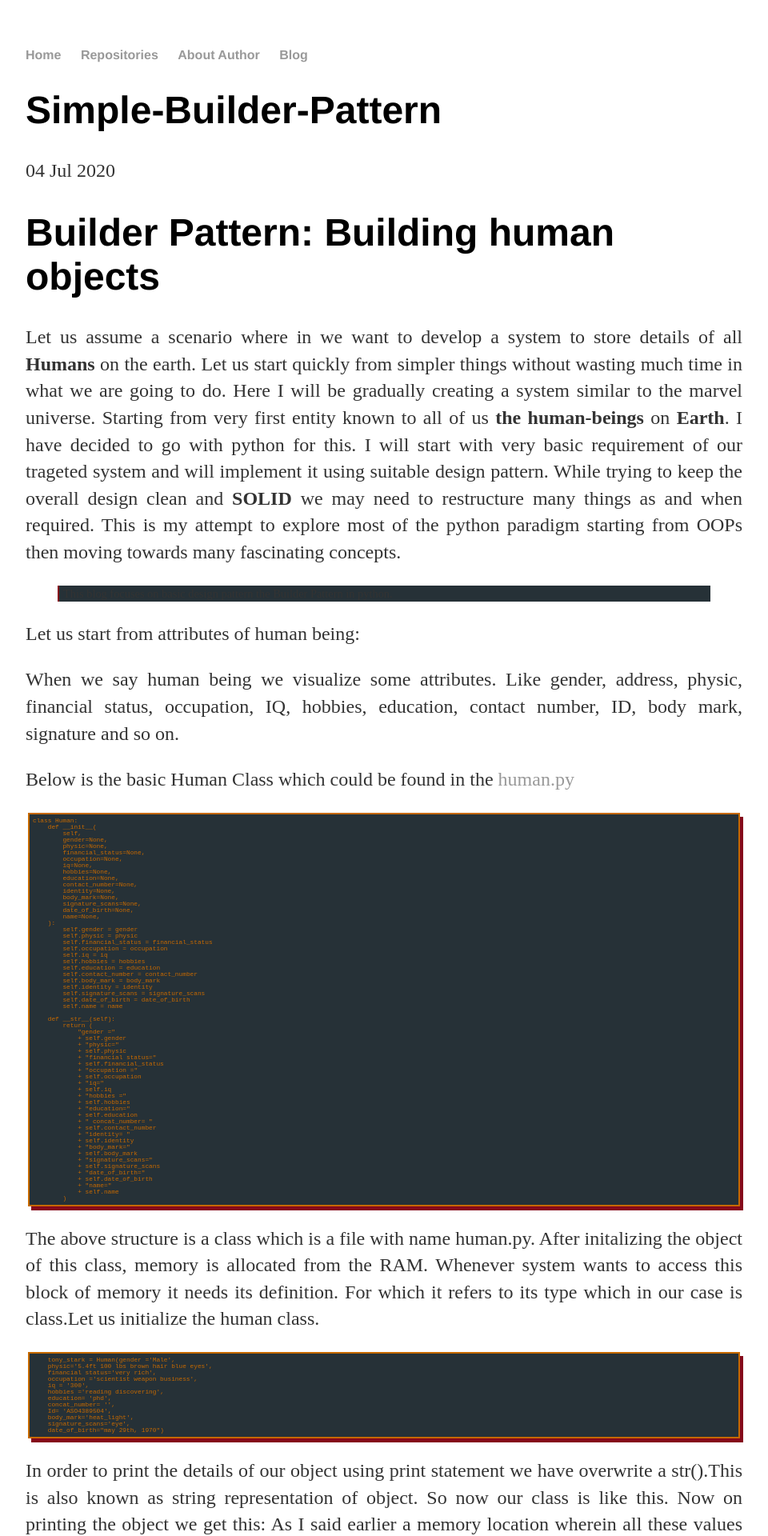
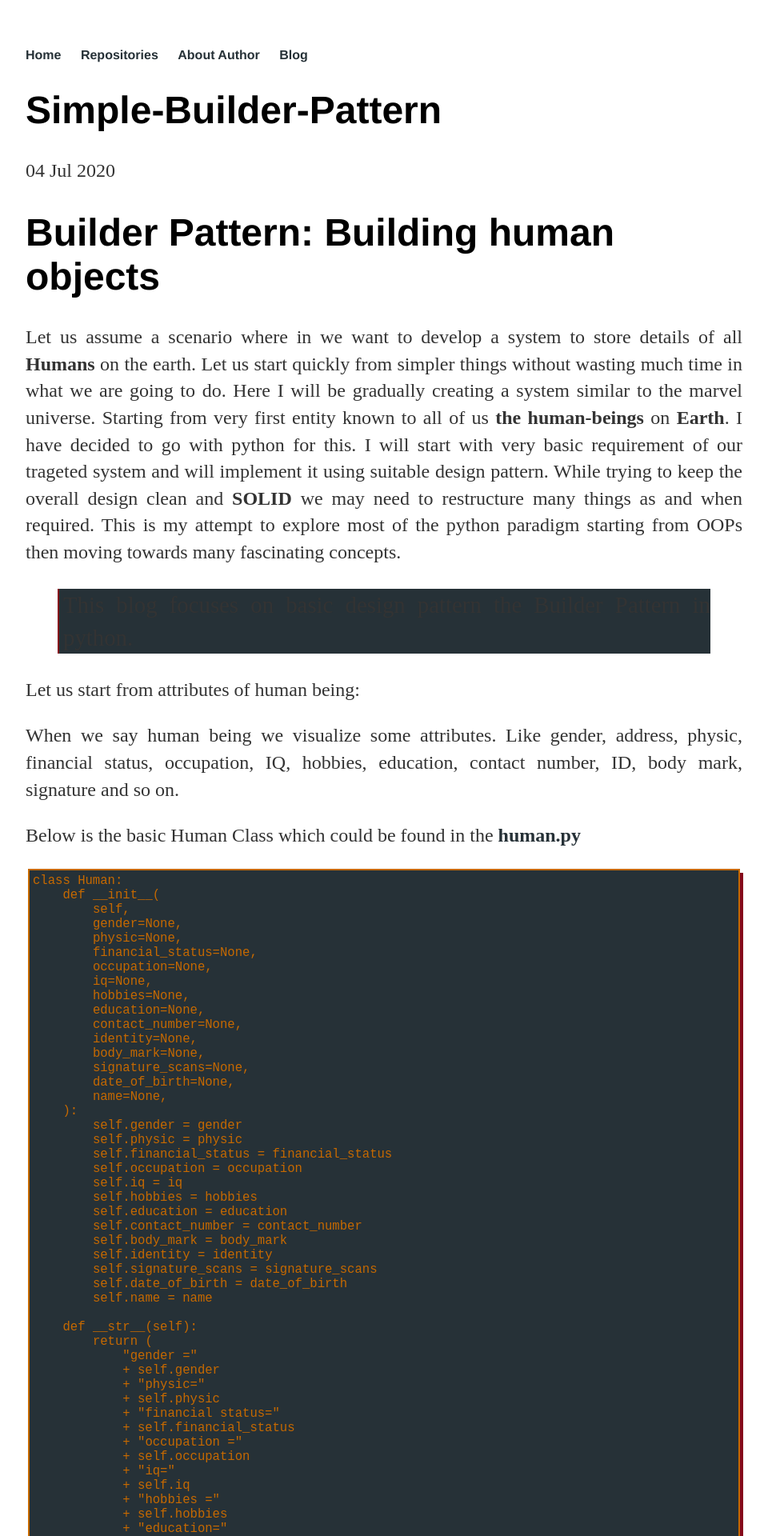
Before and after one commit to devchait/devchait.github.io, a Jekyll site: the page built from docs/_posts/2020-07-04-builder-pattern.md, in a window 1280 px wide. Shown: the top 1920 px of the page at 80% size, without its empty margins (160-1120 px from the left). Built offline with Jekyll 4.4.1, drawn with Linux system fonts in a browser that asks for light colours; comment, search, counter and statistics services are not loaded.

Commit message:
changing the color

```diff
--- a/stylesheets/main.css
+++ b/stylesheets/main.css
@@ -15,7 +15,8 @@ nav ul li, footer ul li {
 }
 a {
     text-decoration: none;
-    color: #999;
+    font-weight: bold;
+    color: #263137;
 }
 a:hover {
     text-decoration: underline;
@@ -50,12 +51,12 @@ blockquote {
   padding: 0 0 0 5px;
   border-left: 2px solid #85081b;
   background: #263137;
-  font-size: .6em;
+  font-size: 1.2em;
 }
 
 code {
   color: #c66900;
-  font-size: .6em;
+  font-size: 1.2em;
   padding: 4px;
   margin: 0 3px;
   display: block;
```
